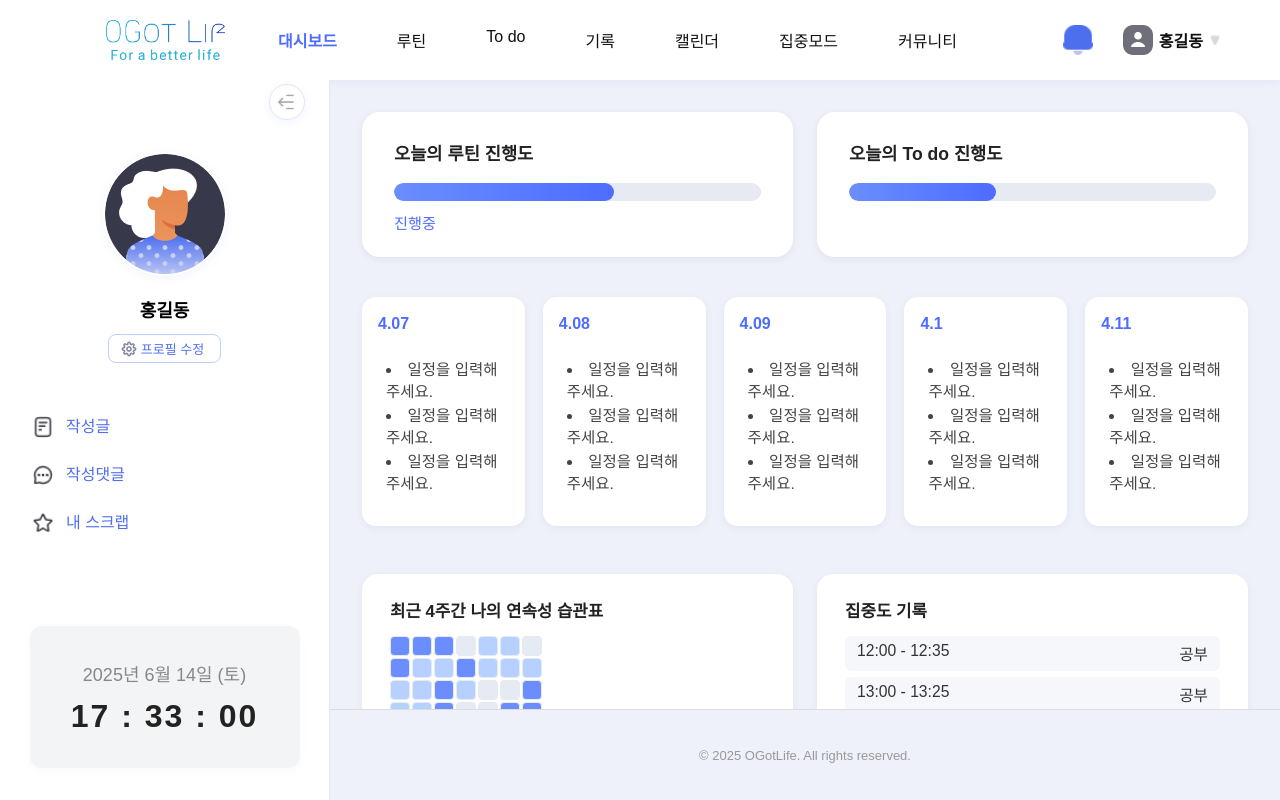
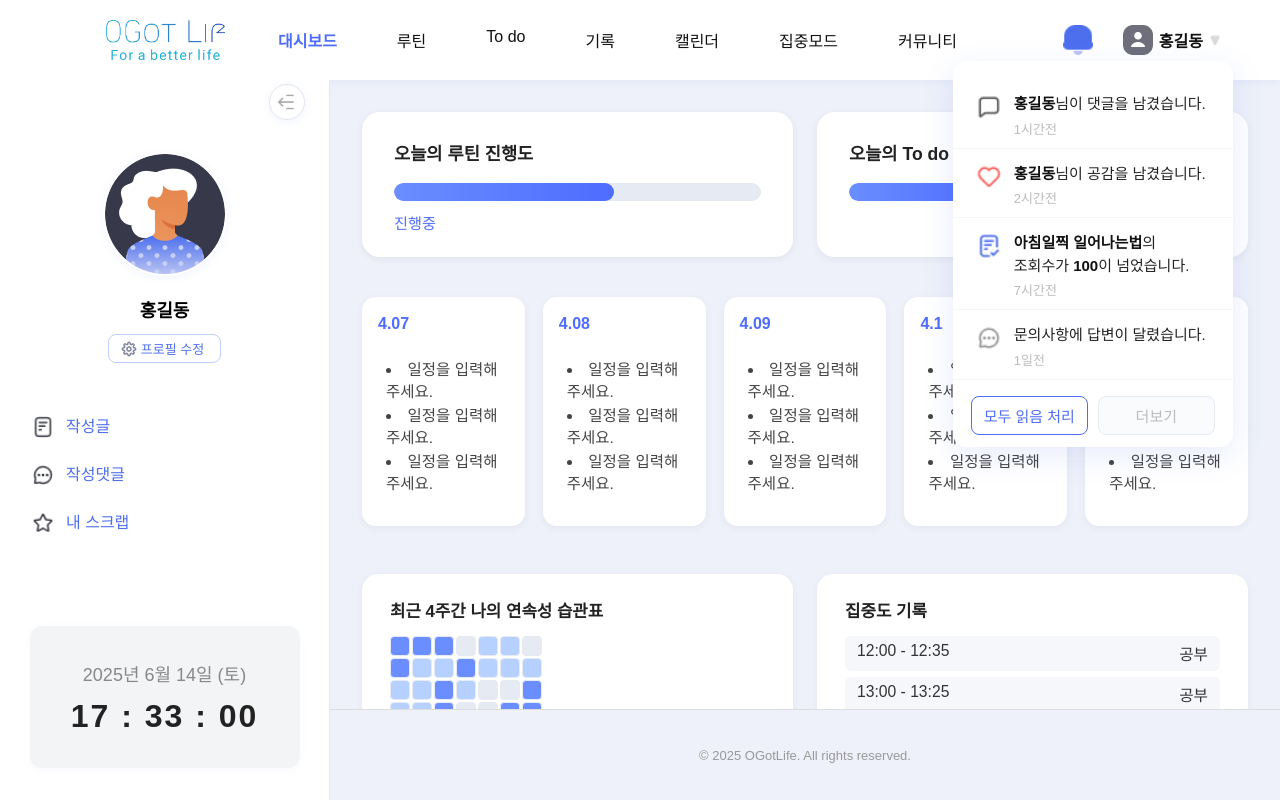
Before and after one commit to roa9618/OGotLife, a React (Create React App) app in the folder frontend/: page /dashboard in a window 1280 px wide. Both pictures are taken after a click on the button 1077 px from the left and 40 px from the top of the page. Built offline with nearby package versions, Linux system fonts and the light colour scheme; a web font is replaced by a local one.

Commit message:
[추가] 알람 버튼 드롭다운 메뉴 추가

```diff
--- a/frontend/src/components/Header.js
+++ b/frontend/src/components/Header.js
@@ -10,15 +10,25 @@ import logout from '../assets/header_profile_logout.png';
 import setting from '../assets/header_profile_setting.png';
 import user from '../assets/header_profile_user.png';
 import message from '../assets/header_profile_message.png';
+import alarmComment from '../assets/header_alarm_message.png';
+import alarmLike from '../assets/header_alarm_heart.png';
+import alarmNotice from '../assets/header_alarm_check.png';
+import alarmReply from '../assets/header_alarm_comment.png';
 
 function Header() {
     const [showProfileMenu, setShowProfileMenu] = useState(false);
+    const [showAlarmMenu, setShowAlarmMenu] = useState(false);
     const profileNameRef = useRef(null);
+    const alarmRef = useRef(null);
 
     useEffect(() => {
         function handleClickOutside(event) {
-            if (profileNameRef.current && !profileNameRef.current.contains(event.target)) {
+            if (
+                profileNameRef.current && !profileNameRef.current.contains(event.target) &&
+                alarmRef.current && !alarmRef.current.contains(event.target)
+            ) {
                 setShowProfileMenu(false);
+                setShowAlarmMenu(false);
             }
         }
         document.addEventListener("mousedown", handleClickOutside);
@@ -27,14 +37,43 @@ function Header() {
 
     const handleProfileMenuToggle = () => {
         setShowProfileMenu((prev) => !prev);
+        setShowAlarmMenu(false);
     };
 
+    const handleAlarmMenuToggle = () => {
+        setShowAlarmMenu((prev) => !prev);
+        setShowProfileMenu(false);
+    };
+
+    const alarms = [
+        {
+            icon: alarmComment,
+            content: <><b>홍길동</b>님이 댓글을 남겼습니다.</>,
+            time: "1시간전"
+        },
+        {
+            icon: alarmLike,
+            content: <><b>홍길동</b>님이 공감을 남겼습니다.</>,
+            time: "2시간전"
+        },
+        {
+            icon: alarmNotice,
+            content: <> <b>아침일찍 일어나는법</b>의 조회수가 <b>100</b>이 넘었습니다.</>,
+            time: "7시간전"
+        },
+        {
+            icon: alarmReply,
+            content: <>문의사항에 답변이 달렸습니다.</>,
+            time: "1일전"
+        }
+    ];
+
     return (
-        <header className = "header">
-            <div className = "logo">
-                <img src = {logo_image} alt = "main_logo" className = "logo"/>
+        <header className="header">
+            <div className="logo">
+                <img src={logo_image} alt="main_logo" className="logo" />
             </div>
-            <div className = "menu">
+            <div className="menu">
                 <ul>
                     <li><NavLink to="/dashboard" className="header-menu-item" activeClassName="active">대시보드</NavLink></li>
                     <li><NavLink to="/routine" className="header-menu-item" activeClassName="active">루틴</NavLink></li>
@@ -45,8 +84,43 @@ function Header() {
                     <li><NavLink to="/community" className="header-menu-item" activeClassName="active">커뮤니티</NavLink></li>
                 </ul>
             </div>
-            <div className = "right_section">
-                <img src = {alarm_image} alt = "alarm" className = "alarm_image"/>
+            <div className="right_section">
+                <div className="header-alarm-wrap" ref={alarmRef}>
+                    <img
+                        src={alarm_image}
+                        alt="알람"
+                        className="alarm_image"
+                        style={{ cursor: "pointer" }}
+                        onClick={handleAlarmMenuToggle}
+                        tabIndex={0}
+                        role="button"
+                        aria-label="알림 메뉴 열기"
+                        onKeyDown={e => {
+                            if (e.key === "Enter" || e.key === " ") {
+                                handleAlarmMenuToggle();
+                            }
+                        }}
+                    />
+                    {showAlarmMenu && (
+                        <div className="alarm-dropdown-menu">
+                            <ul className="alarm-list">
+                                {alarms.map((alarm, idx) => (
+                                    <li className="alarm-item" key={idx}>
+                                        <img src={alarm.icon} alt="" className="alarm-item-icon" />
+                                        <div className="alarm-item-content">
+                                            <div className="alarm-item-text">{alarm.content}</div>
+                                            <div className="alarm-item-time">{alarm.time}</div>
+                                        </div>
+                                    </li>
+                                ))}
+                            </ul>
+                            <div className="alarm-menu-bottom">
+                                <button className="alarm-menu-btn read-all">모두 읽음 처리</button>
+                                <button className="alarm-menu-btn more">더보기</button>
+                            </div>
+                        </div>
+                    )}
+                </div>
                 <div className="header-profile-name-wrap" ref={profileNameRef}>
                     <img
                         src={profile_image}
--- a/frontend/src/styles/Header.css
+++ b/frontend/src/styles/Header.css
@@ -163,3 +163,119 @@
     flex-shrink: 0;
     display: inline-block;
 }
+
+.header-alarm-wrap {
+    position: relative;
+    display: flex;
+    align-items: center;
+}
+
+.alarm-dropdown-menu {
+    position: absolute;
+    top: 120%;
+    left: 50%;
+    transform: translateX(-50%);
+    min-width: 280px;
+    max-width: 320px;
+    background: #fff;
+    border-radius: 14px;
+    box-shadow: 0 8px 32px rgba(77, 111, 238, 0.13);
+    padding: 18px 0 0 0;
+    z-index: 100;
+    animation: slideDownMenu 0.18s cubic-bezier(.4,1.2,.6,1) both;
+}
+
+.alarm-list {
+    list-style: none;
+    margin: 0;
+    padding: 0;
+    max-height: 320px;
+    overflow-y: auto;
+}
+
+.alarm-item {
+    display: flex;
+    align-items: flex-start;
+    gap: 13px;
+    padding: 14px 24px 10px 24px;
+    border-bottom: 1px solid #f4f6fb;
+}
+
+.alarm-item:last-child {
+    border-bottom: none;
+}
+
+.alarm-item-icon {
+    width: 24px;
+    height: 24px;
+    margin-top: 2px;
+    flex-shrink: 0;
+}
+
+.alarm-item-content {
+    flex: 1;
+    display: flex;
+    flex-direction: column;
+}
+
+.alarm-item-text {
+    font-size: 15px;
+    color: #222;
+    margin-bottom: 3px;
+    line-height: 1.5;
+    word-break: keep-all;
+}
+
+.alarm-item-text b {
+    font-weight: 700;
+    color: #111;
+}
+
+.alarm-item-time {
+    font-size: 13px;
+    color: #bbb;
+    margin-top: 0;
+}
+
+.alarm-menu-bottom {
+    display: flex;
+    gap: 10px;
+    justify-content: space-between;
+    padding: 16px 18px 12px 18px;
+    background: #fff;
+    border-radius: 0 0 14px 14px;
+    border-top: 1px solid #f4f6fb;
+}
+
+.alarm-menu-btn {
+    flex: 1;
+    font-size: 15px;
+    font-weight: 500;
+    border: 1px solid #e6eaf3;
+    border-radius: 8px;
+    background: #fff;
+    color: #222;
+    padding: 8px 0;
+    cursor: pointer;
+    transition: background 0.13s, border 0.13s;
+}
+
+.alarm-menu-btn.read-all {
+    border: 1.5px solid #4e6cff;
+    color: #4e6cff;
+    background: #fff;
+}
+
+.alarm-menu-btn.read-all:hover {
+    background: #f4f6fb;
+}
+
+.alarm-menu-btn.more {
+    border: 1px solid #e6eaf3;
+    color: #bbb;
+    background: #fafbfc;
+}
+
+.alarm-menu-btn.more:hover {
+    background: #f4f6fb;
+}
```
